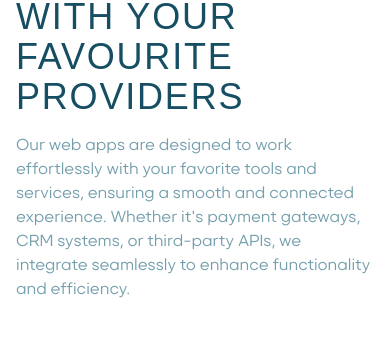
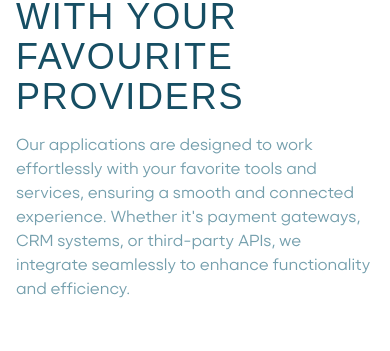
Before and after one commit to TarekGohar/tarek-gohar, a Next.js app: page /websites in a window 390 px wide. Shown: the part 4380-4731 px from the top of the page. Built offline with nearby package versions, Linux system fonts and the light colour scheme; a web font is replaced by a local one.

Commit message:
Edited responsiveness on smaller devices

```diff
--- a/src/app/page.tsx
+++ b/src/app/page.tsx
@@ -16,7 +16,7 @@ export default function Page() {
         className={`relative h-screen min-h-[45rem] flex items-center justify-center transition-all ease-in duration-700 overflow-hidden z-10 `}>
         <div className="z-20  max-w-[90rem] mx-auto w-fit space-y-[2rem] text-left px-4 md:px-8">
           <h1 className="w-fit text-cyan-800/90 text-[4rem] leading-[4rem] md:text-[8rem] md:leading-[7rem] lg:text-[9rem] lg:leading-[8rem] uppercase font-bold tracking-wider">
-            We Build Websites.
+            We Build Apps.
           </h1>
           <h1 className="w-fit text-cyan-800/90 text-[4rem] leading-[4rem] md:text-[8rem] md:leading-[7rem] lg:text-[9rem] lg:leading-[8rem] uppercase font-bold tracking-wider">
             You Build Your Business.
--- a/src/app/webapps/page.tsx
+++ b/src/app/webapps/page.tsx
@@ -62,7 +62,7 @@ export default function Page() {
       <section className="h-[50rem] flex items-center justify-center">
         <div className="max-w-[120rem] mx-auto w-full flex flex-col items-start justify-center space-y-4 px-4 md:px-8">
           <h1 className="w-full md:text-xl font-medium text-neutral-400 opacity-70 capitalize">
-            Why Custom Web Apps?
+            Why Custom Apps?
           </h1>
           <h2 className="max-w-[70rem] w-full text-neutral-900/100 text-left font-medium text-4xl md:text-5xl tracking-wider uppercase">
             Prebuilt software has limitations.
--- a/src/components/FlipCard.tsx
+++ b/src/components/FlipCard.tsx
@@ -76,19 +76,16 @@ export default function FlipCard({ index, section }: SectionDataProps) {
     <button
       className="flip-card w-full h-full"
       onMouseOver={handleFlip}
-      onMouseLeave={handleMouseLeave}
-    >
+      onMouseLeave={handleMouseLeave}>
       <motion.div
         className="flip-card-inner w-full h-full"
         initial={false}
         animate={{ rotateY: isFlipped ? 180 : 0 }}
         transition={{ duration: 0.2, animationDirection: "normal" }}
-        onAnimationComplete={() => setIsAnimating(false)}
-      >
+        onAnimationComplete={() => setIsAnimating(false)}>
         {/* Front Side */}
         <div
-          className={`rounded-xl overflow-hidden flip-card-front w-full h-full flex flex-col items-center justify-center space-y-1 md:space-y-1 lg:space-y-2 bg-gradient-to-br ${frontColor.bg} border-2 border-opacity-20 border-white`}
-        >
+          className={`rounded-xl overflow-hidden flip-card-front w-full h-full flex flex-col items-center justify-center space-y-1 md:space-y-1 lg:space-y-2 bg-gradient-to-br ${frontColor.bg} border-2 border-opacity-20 border-white`}>
           <Image
             src={section.src}
             alt={section.title}
@@ -97,19 +94,16 @@ export default function FlipCard({ index, section }: SectionDataProps) {
             className={`p-1 md:p-2 w-[32%] lg:w-[34%] opacity-100 mix-blend-screen ${frontColor.text}`}
           />
           <h3
-            className={`w-[90%] md:text-xl lg:text-2xl font-medium tracking-wider ${frontColor.text}`}
-          >
+            className={`w-[90%] md:text-xl lg:text-2xl font-medium tracking-wider ${frontColor.text}`}>
             {section.title}
           </h3>
         </div>
 
         {/* Back Side */}
         <div
-          className={`rounded-xl overflow-hidden flip-card-back w-full h-full p-3 flex items-center justify-center bg-gradient-to-tl ${frontColor.bg}`}
-        >
+          className={`rounded-xl overflow-hidden flip-card-back w-full h-full p-3 flex items-center justify-center bg-gradient-to-tl ${frontColor.bg}`}>
           <span
-            className={`text-md lg:text-xl font-medium tracking-wider ${frontColor.text}`}
-          >
+            className={`text-sm lg:text-xl font-medium tracking-wider ${frontColor.text}`}>
             {section.content}
           </span>
         </div>
--- a/src/components/Hero/Shades.tsx
+++ b/src/components/Hero/Shades.tsx
@@ -26,7 +26,7 @@ export default function Shades() {
         // Stagger the start of animation for each div
         // Top divs start earlier, bottom divs start later
         const startProgress = 0.5 + index * 0.03;
-        const endProgress = 0.8 + index * 0.03;
+        const endProgress = 0.75 + index * 0.03;
 
         const height = useTransform(
           scrollYProgress,
--- a/src/components/Hero/SpeedyDevelopmentSection.tsx
+++ b/src/components/Hero/SpeedyDevelopmentSection.tsx
@@ -116,7 +116,7 @@ export default function SquigglyPathSection() {
       title: "Cross-Platform",
       src: "/icons/cross.svg",
       content:
-        "Web apps designed to perform flawlessly across all devices and platforms.",
+        "Applications designed to perform flawlessly across all devices and platforms.",
     },
   ];
 
--- a/src/components/Hero/WebAppsSection.tsx
+++ b/src/components/Hero/WebAppsSection.tsx
@@ -34,8 +34,7 @@ export default function WebAppsSection() {
   return (
     <section
       ref={targetRef}
-      className="min-h-[50rem] flex items-center justify-center bg-white text-cyan-900"
-    >
+      className="min-h-[50rem] flex items-center justify-center bg-white text-cyan-900">
       <div className="mt-10 md:mt-0 max-w-[120rem] mx-auto w-full px-4 md:px-8 flex flex-col md:flex-row items-center justify-center md:justify-between">
         <div className="w-full flex flex-col items-start space-y-[1rem] md:space-y-[2rem] justify-between text-left">
           <h1 className="md:text-xl font-semibold opacity-80">Web Apps</h1>
@@ -44,8 +43,7 @@ export default function WebAppsSection() {
           </h2>
           <Link
             className="md:max-w-[35rem] text-cyan-800/60 text-center font-medium md:text-xl header-underline-light"
-            href="/webapps"
-          >
+            href="/apps">
             Learn More
           </Link>
         </div>
@@ -56,8 +54,7 @@ export default function WebAppsSection() {
               transition: { duration: 2, ease: "easeInOut" },
             }}
             style={{ opacity: opacityT3, y: springT3 }}
-            className="z-20"
-          >
+            className="z-20">
             <Image
               src="/icons/check-tile.svg"
               width={500}
@@ -73,8 +70,7 @@ export default function WebAppsSection() {
               transition: { duration: 2, ease: "easeInOut" },
             }}
             style={{ opacity: opacityT2, y: springT2 }}
-            className="z-10"
-          >
+            className="z-10">
             <Image
               src="/icons/lock-tile.svg"
               width={500}
@@ -90,8 +86,7 @@ export default function WebAppsSection() {
               transition: { duration: 2, ease: "easeInOut" },
             }}
             style={{ opacity: opacityT1, y: springT1 }}
-            className="z-0"
-          >
+            className="z-0">
             <Image
               src="/icons/html-tile.svg"
               width={500}
--- a/src/components/Websites/IntegrationSection.tsx
+++ b/src/components/Websites/IntegrationSection.tsx
@@ -35,10 +35,11 @@ export default function IntegrationSection() {
               Seamless integration with your favourite providers
             </h2>
             <p className="md:max-w-[60rem] text-cyan-800/60 text-left font- md:text-xl">
-              Our web apps are designed to work effortlessly with your favorite
-              tools and services, ensuring a smooth and connected experience.
-              Whether it's payment gateways, CRM systems, or third-party APIs,
-              we integrate seamlessly to enhance functionality and efficiency.
+              Our applications are designed to work effortlessly with your
+              favorite tools and services, ensuring a smooth and connected
+              experience. Whether it's payment gateways, CRM systems, or
+              third-party APIs, we integrate seamlessly to enhance functionality
+              and efficiency.
             </p>
           </div>
 
@@ -51,8 +52,7 @@ export default function IntegrationSection() {
                 animate={{ opacity: 1, y: 0 }}
                 exit={{ opacity: 0, y: "-100%" }}
                 transition={{ duration: 1, ease: "easeInOut" }}
-                className="absolute flex items-center justify-center w-1/2 h-full"
-              >
+                className="absolute flex items-center justify-center w-1/2 h-full">
                 <Image
                   width={500}
                   height={500}
--- a/src/components/footer.tsx
+++ b/src/components/footer.tsx
@@ -4,7 +4,7 @@ export default function Footer() {
   const year = new Date().getFullYear();
 
   return (
-    <footer className="">
+    <footer className="overflow-hidden">
       <div className="w-full pt-0 flex flex-col items-center justify-center">
         {/* Logo */}
         <span
@@ -49,7 +49,7 @@ export default function Footer() {
 
           {/* Where to Buy */}
           <li className="w-fit md:px-0 md:w-full text-center px-12 font-semibold uppercase">
-            <Link href="/webapps">Web Apps</Link>
+            <Link href="/apps">Applications</Link>
           </li>
 
           {/* Where to Buy */}
--- a/src/components/navbar.tsx
+++ b/src/components/navbar.tsx
@@ -52,9 +52,9 @@ export default function Navbar() {
             <Link
               // onMouseEnter={() => setHoveredItem("apps")}
               // onMouseLeave={() => setHoveredItem(null)}
-              href="/webapps"
+              href="/apps"
               className={`font-medium tracking-wider duration-200 ${TEXT_COLOR}`}>
-              Web Apps
+              Applications
             </Link>
             <Link
               // onMouseEnter={() => setHoveredItem("sites")}
@@ -129,9 +129,9 @@ export default function Navbar() {
             <Link
               // onMouseEnter={() => setHoveredItem("apps")}
               // onMouseLeave={() => setHoveredItem(null)}
-              href="/webapps"
+              href="/apps"
               className={`font-medium tracking-wider duration-200 ${TEXT_COLOR}`}>
-              Web Apps
+              Applications
             </Link>
           </motion.div>
           <motion.div
```
